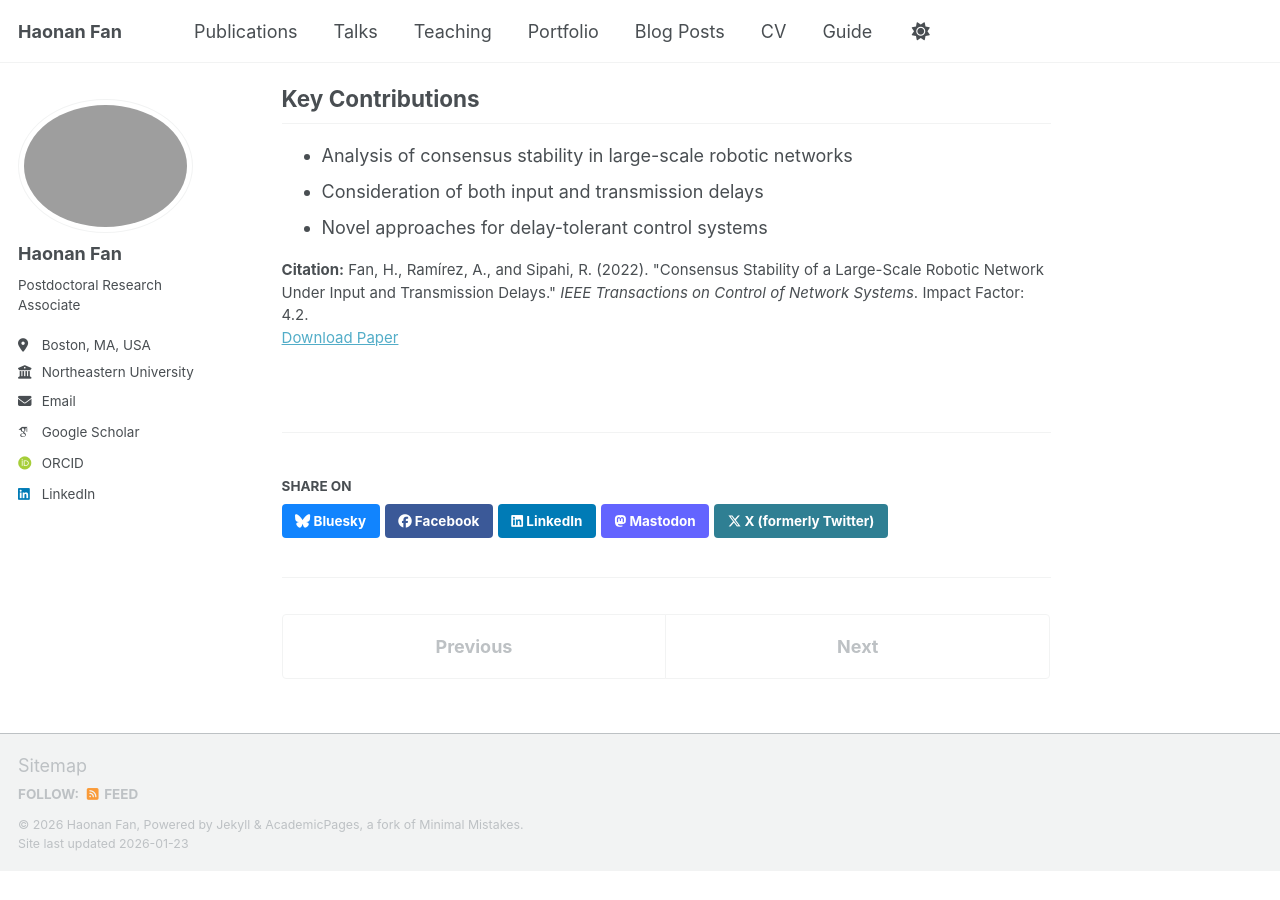
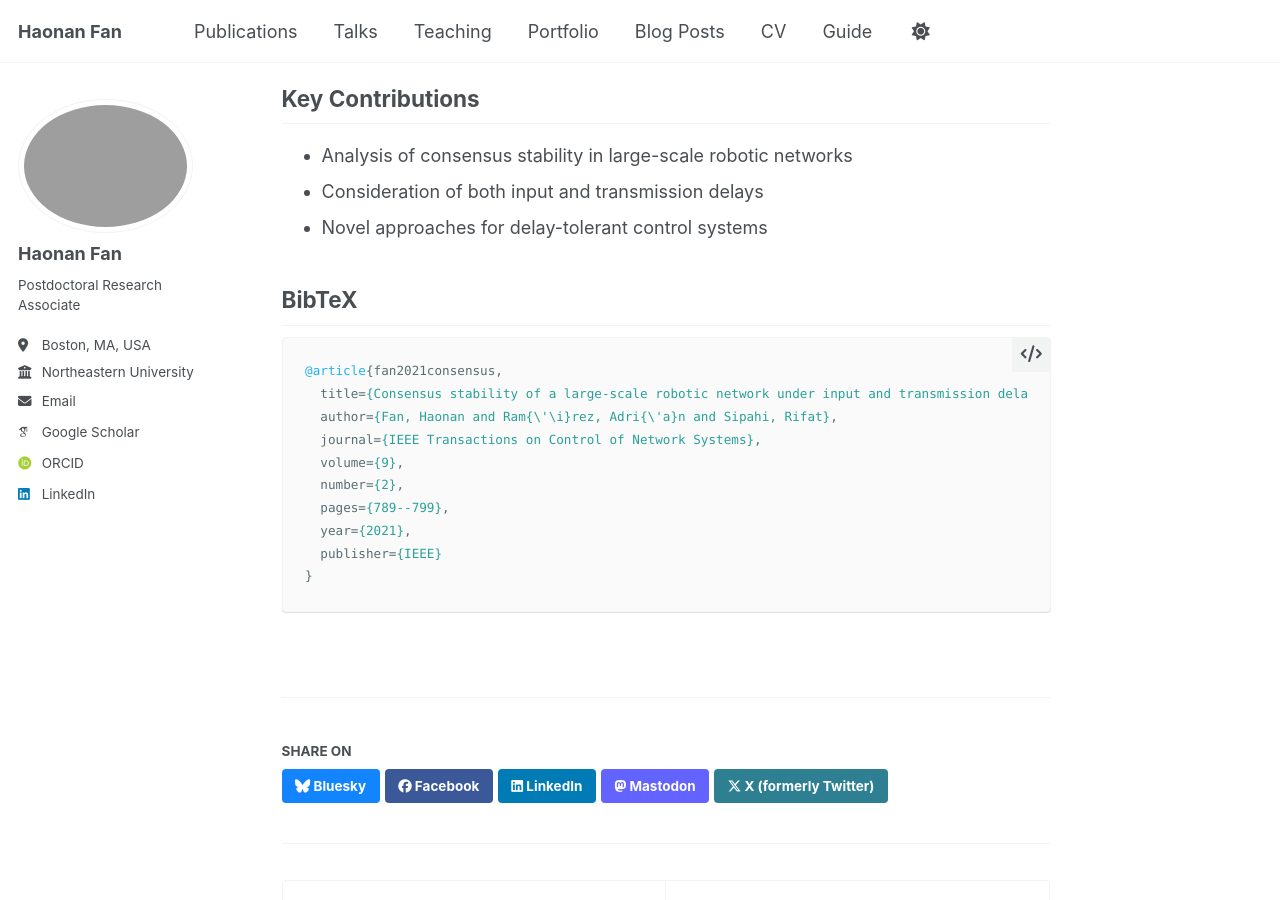
Before and after one commit to fanhaonan080/fanhaonan080.github.io, a Jekyll site: the page built from _publications/2022-consensus-stability.md, in a window 1280 px wide and 900 px high, scrolled down 360 px. Built offline with Jekyll 4.4.1, drawn with Linux system fonts in a browser that asks for light colours; some web fonts are replaced; a script bundle is joined from its source files by our own code; library files that are not in the unit come from our copies; before the commit the page ends 1231 px from its top, so only the background shows below that.

Commit message:
Remove citation field from all publications

````diff
--- a/_publications/2022-consensus-stability.md
+++ b/_publications/2022-consensus-stability.md
@@ -4,11 +4,10 @@
 category: manuscripts
 permalink: /publication/2022-consensus-stability
 excerpt: 'This paper investigates consensus stability in large-scale robotic networks under the influence of both input and transmission delays.'
-date: 2022-01-01
+date: 2022-06-01
 venue: 'IEEE Transactions on Control of Network Systems'
 slidesurl: # 'http://academicpages.github.io/files/slides1.pdf'
 paperurl: 'https://ieeexplore.ieee.org/abstract/document/9601198/'
-citation: 'Fan, H., Ramírez, A., and Sipahi, R. (2022). &quot;Consensus Stability of a Large-Scale Robotic Network Under Input and Transmission Delays.&quot; <i>IEEE Transactions on Control of Network Systems</i>. Impact Factor: 4.2.'
 ---
 
 This paper investigates consensus stability in large-scale robotic networks under the influence of both input and transmission delays.
@@ -22,3 +21,18 @@
 - Analysis of consensus stability in large-scale robotic networks
 - Consideration of both input and transmission delays
 - Novel approaches for delay-tolerant control systems
+
+## BibTeX
+
+```bibtex
+@article{fan2021consensus,
+  title={Consensus stability of a large-scale robotic network under input and transmission delays},
+  author={Fan, Haonan and Ram{\'\i}rez, Adri{\'a}n and Sipahi, Rifat},
+  journal={IEEE Transactions on Control of Network Systems},
+  volume={9},
+  number={2},
+  pages={789--799},
+  year={2021},
+  publisher={IEEE}
+}
+```
````
Also changed, not shown: _publications/2020-predictor-stabilization.md (+1 -2 lines), _publications/2023-dc-motor-idetc.md (+1 -2 lines), _publications/2023-proportional-retarded.md (+14 -1 lines), _publications/2024-consensus-acceleration.md (+14 -1 lines), _publications/2024-dc-motor-control.md (+13 -1 lines).
